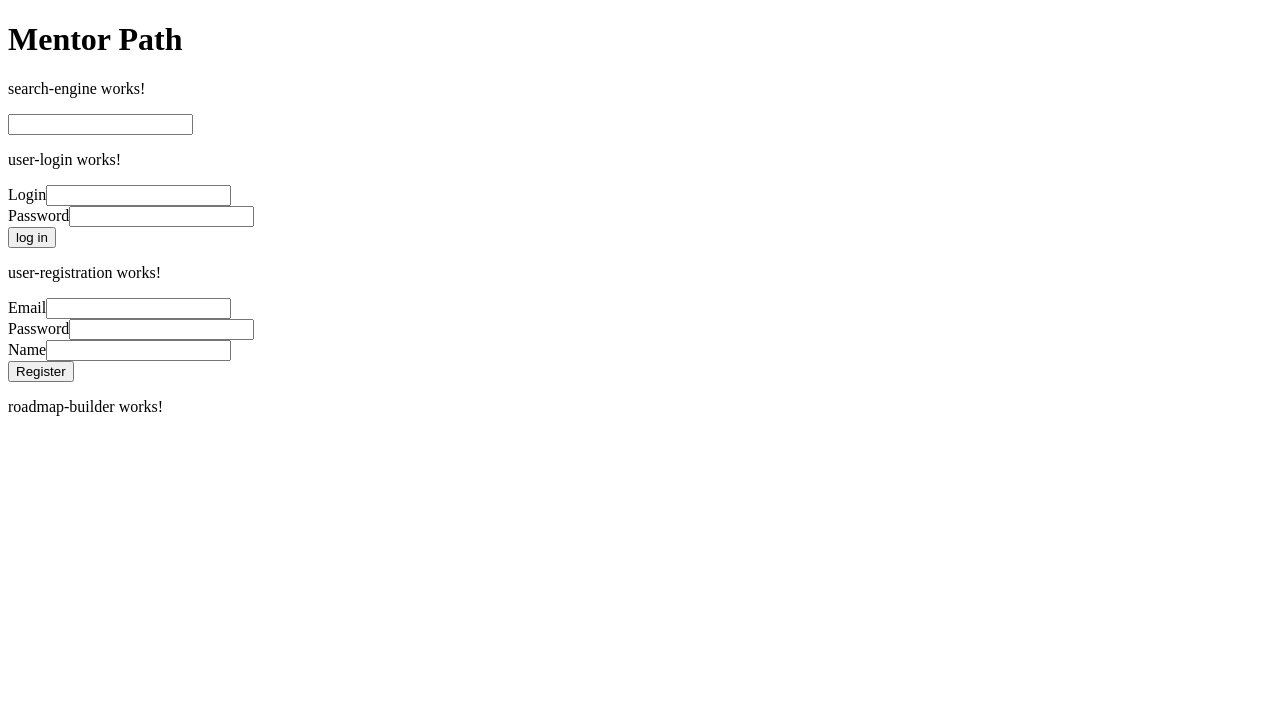
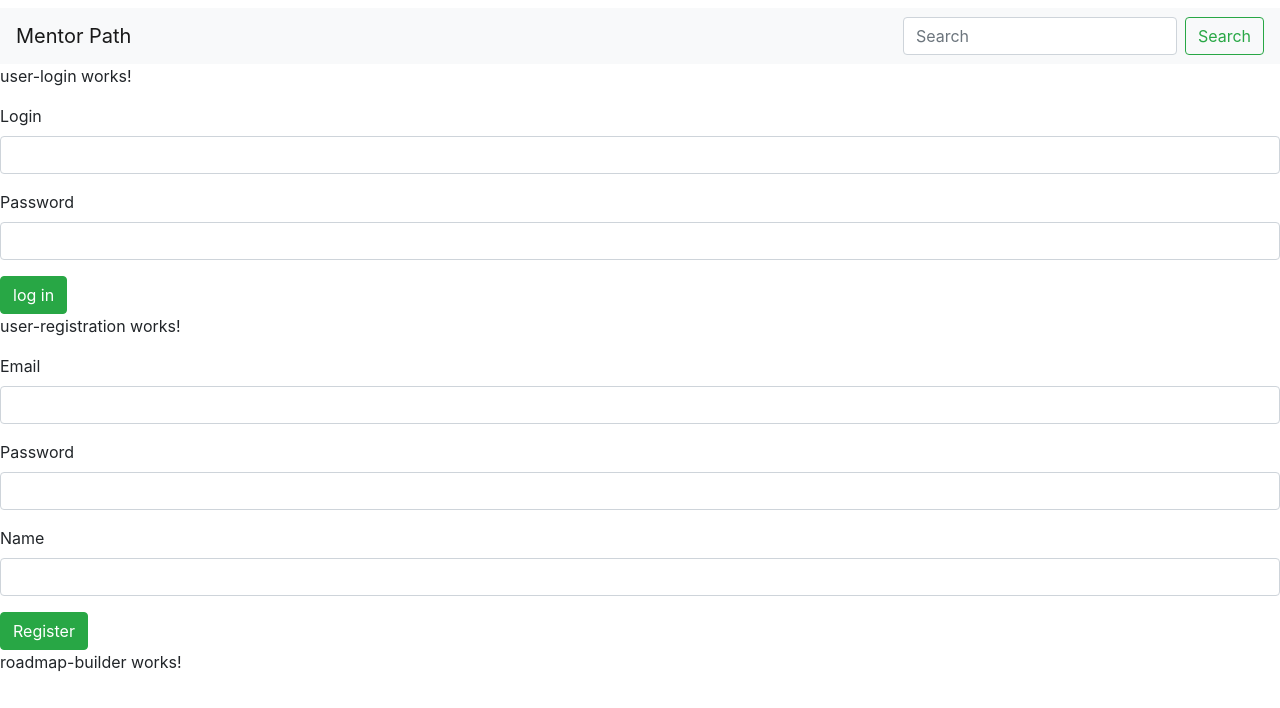
Before and after one commit to corbac/mentor-path, an Angular app in the folder ng-app/: page / in a window 1280 px wide. Shown: the top 708 px of the page. Built offline with nearby package versions, Linux system fonts and the light colour scheme; no server answers.

Commit message:
too lot addition in  one commit

```diff
--- a/ng-app/angular.json
+++ b/ng-app/angular.json
@@ -24,9 +24,14 @@
               "src/assets"
             ],
             "styles": [
-              "src/styles.css"
+              "src/styles.css",
+              "node_modules/bootstrap/dist/css/bootstrap.min.css"
             ],
-            "scripts": []
+            "scripts": [
+              "node_modules/jquery/dist/jquery.min.js",
+              "node_modules/bootstrap/dist/js/bootstrap.min.js"
+
+            ]
           },
           "configurations": {
             "production": {
--- a/ng-app/package.json
+++ b/ng-app/package.json
@@ -20,7 +20,10 @@
     "@angular/platform-browser-dynamic": "~10.0.5",
     "@angular/router": "~10.0.5",
     "@types/lodash": "^4.14.159",
+    "bootstrap": "^4.5.3",
+    "jquery": "^3.5.1",
     "lodash": "^4.17.20",
+    "popper.js": "^1.16.1",
     "rxjs": "~6.5.5",
     "snapsvg-cjs": "0.0.6",
     "tslib": "^2.0.0",
--- a/ng-app/src/app/app.component.html
+++ b/ng-app/src/app/app.component.html
@@ -1,5 +1,9 @@
-<h1>{{title}}</h1>
-<app-search-engine></app-search-engine>
+<h1></h1>
+<nav class="navbar navbar-light bg-light">
+    <a class="navbar-brand">{{title}}</a>
+    <app-search-engine></app-search-engine>
+</nav>
+
 <app-user-login></app-user-login>
 <app-user-registration></app-user-registration>
 <app-roadmap-builder></app-roadmap-builder>
--- a/ng-app/src/app/app.module.ts
+++ b/ng-app/src/app/app.module.ts
@@ -9,6 +9,7 @@ import { RoadmapBuilderComponent } from './roadmap-builder/roadmap-builder.compo
 import { UserLoginComponent } from './user-login/user-login.component';
 import { UserRegistrationComponent } from './user-registration/user-registration.component';
 import { SearchEngineComponent } from './search-engine/search-engine.component';
+import { RoadmapSidePageComponent } from './roadmap-side-page/roadmap-side-page.component';
 
 @NgModule({
   declarations: [
@@ -16,7 +17,8 @@ import { SearchEngineComponent } from './search-engine/search-engine.component';
     RoadmapBuilderComponent,
     UserLoginComponent,
     UserRegistrationComponent,
-    SearchEngineComponent
+    SearchEngineComponent,
+    RoadmapSidePageComponent
   ],
   imports: [
     BrowserModule,
--- a/ng-app/src/app/model/case.ts
+++ b/ng-app/src/app/model/case.ts
@@ -1,6 +1,6 @@
 interface IAuthor{
-  id : string,
-  title : string
+  id: string,
+  title: string
 }
 
 interface IConfig {
@@ -12,15 +12,36 @@ interface IConfig {
   type: string
 }
 
+interface ILink{
+  url: string,
+  title: string
+}
+
 interface ICase{
-  title : string,
-  config : IConfig,
-  children : Array<ICase>
+  title: string,
+  descriptio: string,
+  links: Array<ILink>,
+  config: IConfig,
+  children: Array<ICase>
 }
 
 interface IRoadmap{
   root_case : ICase,
-  author : IAuthor,
+  author : IAuthor
+}
+
+export class Case{
+  title: string
+  description: string
+  links: Array<ILink>
+  config: IConfig
+  children: Array<ICase>
+
+  constructor(
+    ca? : ICase
+  ){
+  }
+
 }
 
 export class Roadmap {
--- a/ng-app/src/app/roadmap-builder/roadmap-builder.component.html
+++ b/ng-app/src/app/roadmap-builder/roadmap-builder.component.html
@@ -1 +1,2 @@
 <p>roadmap-builder works!</p>
+<app-roadmap-side-page *ngIf="selected_case" [case]="selected_case" ></app-roadmap-side-page>
--- a/ng-app/src/app/roadmap-builder/roadmap-builder.component.ts
+++ b/ng-app/src/app/roadmap-builder/roadmap-builder.component.ts
@@ -1,4 +1,5 @@
 import { Component, OnInit } from '@angular/core';
+import { Case } from '../model/case'
 // import 'snapsvg'; // Seems to not be a good way to do
 // import '@types/snapsvg'
 
@@ -29,6 +30,7 @@ export class RoadmapBuilderComponent implements OnInit {
   test_json : string;
 
   roadmap : JSON;
+  selected_case : Case
 
   roadmapUpdateTimer : any;
 
@@ -439,7 +441,10 @@ export class RoadmapBuilderComponent implements OnInit {
           // console.log(localpoint)
           // console.log(x[0].attr('width'))
           // console.log(in_box(localpoint, x))
-          if (this.in_box(localpoint, x) && !x.select('.foreign')){
+          let is_in_box = this.in_box(localpoint, x)
+
+
+          if (is_in_box && !x.select('.foreign')){
               console.log('detecté quand meme'+ x)
               var myforeign = document.createElementNS('http://www.w3.org/2000/svg', 'foreignObject')
               var textdiv = document.createElement("div");
@@ -464,12 +469,15 @@ export class RoadmapBuilderComponent implements OnInit {
               x.append(myforeign)
           }
 
-          if (this.in_box(localpoint, x)){
+          if (is_in_box){
               // console.log(document.querySelector('#'+x.attr('id')+' .foreign div'))
               var element : any = document.querySelector('#'+x.attr('id')+' .foreign div')
               // var element = x.select('.foreign div');
               // console.log(element)
               element.focus()
+              console.info(x.attr('id'));
+              this.selected_case= this.roadmapHandlerService.getCaseByID(this.roadmap['roadmap'], x.attr('id'))
+              console.info(this.selected_case);
               // element.addEventListener('change', (event) => {
               //     console.log('yeaaah!')
               //     this.contentEditable = "false"
--- a/ng-app/src/app/roadmap-handler.service.ts
+++ b/ng-app/src/app/roadmap-handler.service.ts
@@ -26,6 +26,33 @@ export class RoadmapHandlerService {
       });
     }
     return data
+  }
+
+  getCaseByID(data : any, case_id : any, found : any = undefined){
+    // console.info(data);
+
+    let _found = found
+
+    if (_found) return _found
+
+    if (data['children'].length > 0){
+      data['children'].forEach(element => {
+        console.info(element);
+
+        if(element['title'] == case_id) {
+          console.info('trouvééé');
+          _found = element
+          return element
+
+        } else {
+          element = this.getCaseByID(element, case_id, _found)
+          // console.log(element)
+          _found = element
+          return element
+        }
+      });
+    }
+    return _found
   }
 
   addChildrenCase(data : any, case_id : any, child_case_config : any){
--- /dev/null
+++ b/ng-app/src/app/roadmap-side-page/roadmap-side-page.component.html
@@ -0,0 +1,4 @@
+<p>roadmap-side-page works!</p>
+<p>
+    Case sent : {{case.title}}
+</p>
--- /dev/null
+++ b/ng-app/src/app/roadmap-side-page/roadmap-side-page.component.ts
@@ -0,0 +1,18 @@
+import { Component, OnInit, Input } from '@angular/core';
+import { Case } from '../model/case'
+
+@Component({
+  selector: 'app-roadmap-side-page',
+  templateUrl: './roadmap-side-page.component.html',
+  styleUrls: ['./roadmap-side-page.component.css']
+})
+export class RoadmapSidePageComponent implements OnInit {
+
+  @Input() case: Case;
+
+  constructor() { }
+
+  ngOnInit(): void {
+  }
+
+}
--- a/ng-app/src/app/search-engine/search-engine.component.html
+++ b/ng-app/src/app/search-engine/search-engine.component.html
@@ -1,14 +1,13 @@
-<p>search-engine works!</p>
-
-<form (ngSubmit)="search()">
+<form (ngSubmit)="search()" class="form-inline">
     <div class="form-group">
-        <input type="text" class="form-control" id="search-text"
-              required
-              [(ngModel)]="search_text" name="search-text"
-              #name="ngModel">
-        <div [hidden]="name.valid || name.pristine"
+        <input type="search" class="form-control mr-sm-2 form-control" id="search-text" placeholder="Search" aria-label="Search"
+            required
+            [(ngModel)]="search_text" name="search-text"
+            #name="ngModel">
+        <!-- <div [hidden]="name.valid || name.pristine"
             class="alert alert-danger">
-          TODO
-        </div>
+        TODO
+        </div> -->
     </div>
+    <button class="btn btn-outline-success my-2 my-sm-0" type="submit">Search</button>
 </form>
```
Also changed, not shown: ng-app/src/app/roadmap-side-page/roadmap-side-page.component.css (added), 2 other files (tests, documents, lock files or other folders).
